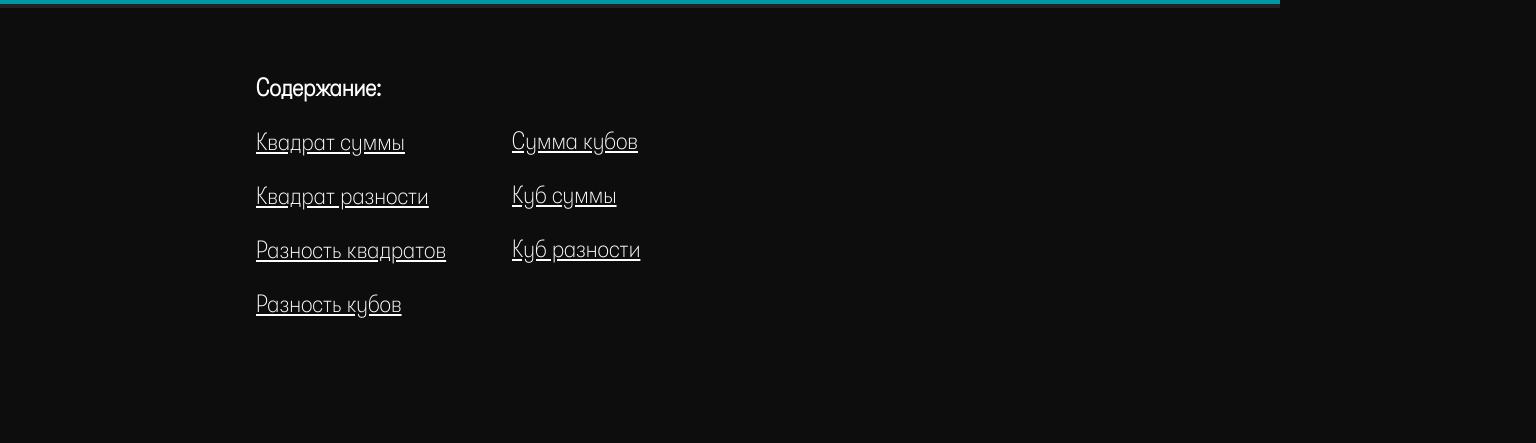
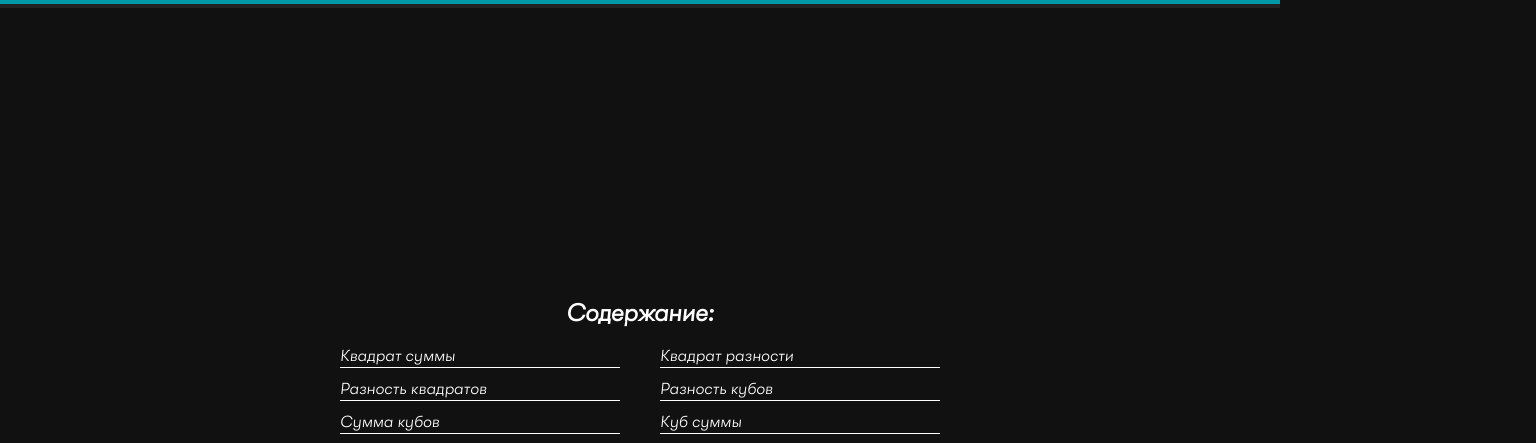
Before and after one commit to ArtemWizard/ArtemWizard.github.io, a plain HTML site: page theEndVersion/theory/theory.html in a window 1280 px wide. Shown: the part 65-508 px from the top of the page, 1536 px wide, since content can reach past the window. Drawn offline with Linux system fonts and the light colour scheme.

Commit message:
theory is correct

```diff
--- a/theEndVersion/theory/theory.css
+++ b/theEndVersion/theory/theory.css
@@ -20,53 +20,77 @@ body{
     background: #0d0d0d;
 }
 
-#headerText{
-    color: white;
-    font-size: 35px;
-    text-transform: uppercase;
-    margin: 0 20px;
+* {
+    box-sizing: border-box;
 }
 
-#header {
+body {
+    margin: 0;
+    background-color: #111;
+    color: white;
+    font-family: sans-serif;
+}
+
+
+.header {
     background-color: #0097a7;
     padding: 20px 0;
     display: flex;
     justify-content: center;
     gap: 40px;
     border-bottom: 4px solid #222;
-    font-family: WalsheimMedium;
 }
 
-#header a {
+.header a {
+    font-family: WalsheimMedium;
     color: white;
     font-size: 25px;
 }
 
-#header a:hover {
+.header a:hover {
     color: #ffc200;
 }
 
-.menu{
-    color: #ffffff;
+
+/* Контейнер для содержимого */
+.main-container {
+    display: flex;
+    justify-content: center;
+    align-items: center;
+    min-height: calc(100vh - 70px); /* вычитаем высоту шапки */
+    padding: 20px;
+    font-family: WalsheimMedium;
 }
 
-.menu:hover{
-    color: blueviolet;
+.content-wrapper {
+    max-width: 600px;
+    width: 100%;
 }
 
-#mainMenu{
-    position: relative;
-    left: 20%;
-    top: 40px;
-    font-family: WalsheimThin;
-    font-size: 25px;
-    color: white;
+h2 {
+    text-align: center;
+    margin-bottom: 20px;
 }
 
-#menu2{
-    position: absolute;
-    left: 20%;
-    bottom: 30px;
+.content-grid {
+    display: grid;
+    grid-template-columns: repeat(auto-fit, minmax(200px, 1fr));
+    gap: 12px 40px;
+    justify-content: center;
+}
+
+.content-grid a {
+    color: white;
+    text-decoration: none;
+    border-bottom: 1px solid white;
+    display: inline-block;
+    padding-bottom: 2px;
+    transition: all 0.2s ease;
+}
+
+.content-grid a:hover {
+    color: #ddd;
+    border-color: #ddd;
 }
 
 .block{
--- a/theEndVersion/theory/theory.html
+++ b/theEndVersion/theory/theory.html
@@ -7,25 +7,26 @@
 <body>
     <link rel="stylesheet" href="theory.css">
 
-    <div id="header">
+    <div class="header" id="header">
         <a href="../../index.html">НА ГЛАВНУЮ</a>
         <a href="">ТЕОРИЯ</a>
-        <a href="../practice/choose_practice/choose_practice.html">ПРАКТИКА</a>
+        <a href="../practice/choose_practice">ПРАКТИКА</a>
     </div>
 
-    <main>
-        <div id="mainMenu">
-            <p><b>Содержание:</b></p>
-            <p><a class="menu" href="#squaresOfSum">Квадрат суммы </a></p>
-            <p><a class="menu" href="#squaresOfDifferences">Квадрат разности</a></p>
-            <p><a class="menu" href="#differencesOfSquares">Разность квадратов</a></p>
-            <p><a class="menu" href="#differencesOfCubes">Разность кубов</a></p>
-                <div id="menu2">
-                    <p><a class="menu" href="#sumOfCubes">Сумма кубов</a></p>
-                    <p><a class="menu" href="#cubeOfSum">Куб суммы</a></p>
-                    <p><a class="menu" href="#cubeOfDiffrence">Куб разности</a></p>
-                </div>
+    <main class="main-container">
+        <div class="content-wrapper">
+            <h2>Содержание:</h2>
+            <div class="content-grid">
+                <a href="#squaresOfSum">Квадрат суммы</a>
+                <a href="#squaresOfDifferences">Квадрат разности</a>
+                <a href="#differencesOfSquares">Разность квадратов</a>
+                <a href="#differencesOfCubes">Разность кубов</a>
+                <a href="#sumOfCubes">Сумма кубов</a>
+                <a href="#cubeOfSum">Куб суммы</a>
+                <a href="#cubeOfDiffrence">Куб разности</a>
+            </div>
         </div>
+    </main>
 
 
         <div class="block" id="squaresOfSum">
@@ -132,7 +133,5 @@
             <p><a class="end" href="../practice/formuls/cubeOfDiffrenc/1.html">практиковать данную формулу</a></p>
             <p><a class="end" href="#header">к содержанию</a></p>
         </div>
-
-    </main>
 </body>
 </html>
```
